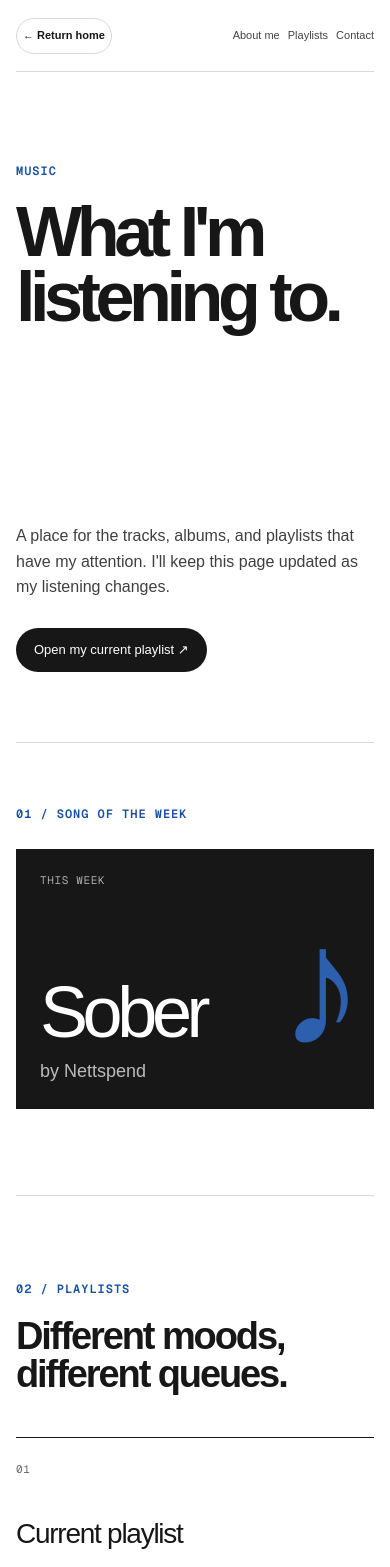
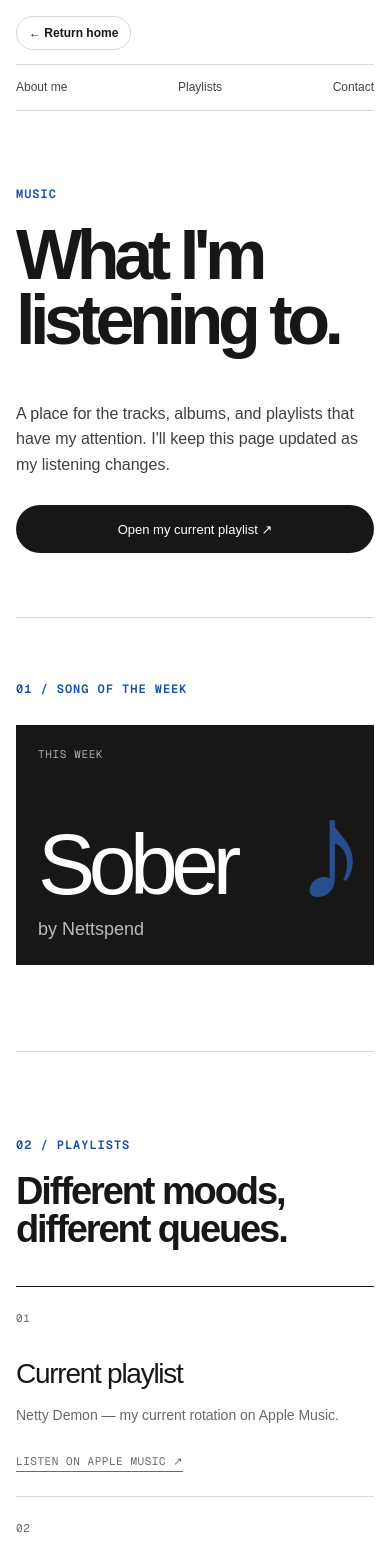
Before and after one commit to WHYDOESTHISWORLDEXIST/stefan-portfolio, a Next.js app: page /music in a window 390 px wide. Shown: the top 1567 px of the page. Built offline with nearby package versions, Linux system fonts and the light colour scheme.

Commit message:
Add dedicated mobile layouts

```diff
--- a/app/globals.css
+++ b/app/globals.css
@@ -29,4 +29,67 @@
 @media (max-width:760px) { .shell{width:min(100% - 32px,1080px)}.navLinks{gap:16px}.topicBar{overflow-x:auto}.topicBarInner{width:650px;margin-left:16px}.topicBar a{padding-block:13px}.hero{min-height:610px;padding-top:90px}.hero h1{font-size:clamp(58px,18vw,78px)}.intro{font-size:23px}.heroMeta{display:block}.heroMeta span{display:block;margin-top:18px}.work{padding:86px 0 100px}.sectionHead{display:block;margin-bottom:44px}.sectionHead>p{margin-bottom:20px}.project{grid-template-columns:36px 1fr;gap:12px;padding:28px 0}.projectMeta{grid-column:2;justify-content:flex-start;margin-top:4px}.record{padding-bottom:90px}.recordBlock{grid-template-columns:1fr;gap:24px}.recordTitle{padding-right:0}.recordEntry{display:block}.recordEntry span{display:block;margin-top:8px}.bookEntry{display:flex}.bookEntry img{width:112px}.bookDetails{display:block;min-height:0}.bookDetails>span{margin-top:12px}.about{padding:90px 0}.aboutGrid{grid-template-columns:1fr;gap:0}.aboutCopy{padding-top:0}.contact{padding:96px 0 110px}.contact h2{font-size:45px}.footer{padding-bottom:28px}}
 @media (max-width:760px) { .aboutPage .nav{gap:8px}.aboutPage .navLinks{gap:8px;font-size:11px}.returnButton{flex-shrink:0;padding-inline:6px;font-size:11px}.aboutHero{min-height:680px;padding-top:92px}.aboutHero h1{font-size:clamp(56px,17vw,76px);margin-bottom:42px}.aboutIntro{grid-template-columns:1fr;gap:18px;margin-left:0}.currently,.education{padding:86px 0 100px}.shelf,.educationEntry{grid-template-columns:34px 1fr;gap:12px}.shelf p,.educationEntry p{grid-column:2}.valuesGrid{grid-template-columns:1fr;gap:34px}.aboutValues{padding:90px 0} }
 @media (max-width:760px) { .musicPage .nav{gap:8px}.musicPage .navLinks{gap:8px;font-size:11px}.musicHero{min-height:670px;padding-top:92px}.musicHero h1{font-size:clamp(58px,18vw,78px)}.musicHeroBottom{display:block}.musicHeroBottom p{font-size:16px;margin-bottom:28px}.songOfWeek{padding:64px 0 86px}.featuredSong{min-height:260px;padding:24px}.featuredSongMark{right:10px;font-size:170px}.playlistSection{padding:86px 0 100px}.playlistGrid{grid-template-columns:1fr}.playlistCard{min-height:230px;padding:24px 0}.playlistCard:nth-child(odd){border-right:0}.playlistCard:nth-child(even){padding-left:0}.musicNote{padding:90px 0}.musicNoteInner{grid-template-columns:1fr;gap:32px} }
+
+/* A separate, touch-friendly composition for phones and small tablets. */
+@media (max-width:760px) {
+  .shell { width:calc(100% - 32px); }
+  .nav,.aboutPage .nav,.musicPage .nav { height:auto; min-height:0; padding:16px 0 14px; flex-wrap:wrap; gap:14px; }
+  .wordmark { font-size:17px; }
+  .navLinks,.aboutPage .navLinks,.musicPage .navLinks { order:2; width:100%; padding-top:13px; border-top:1px solid var(--line); justify-content:space-between; gap:12px; font-size:12px; }
+  .returnButton { min-height:34px; padding:0 12px; font-size:12px; }
+
+  .topicBar { position:relative; top:auto; overflow:visible; backdrop-filter:none; }
+  .topicBarInner { width:calc(100% - 32px); margin-inline:auto; grid-template-columns:repeat(2,minmax(0,1fr)); }
+  .topicBar a,.topicBar a:not(:first-child) { padding:12px 10px; border-right:1px solid var(--line); border-bottom:1px solid var(--line); font-size:10px; }
+  .topicBar a:nth-child(2n) { border-right:0; }
+  .topicBar a:nth-last-child(-n+2) { border-bottom:0; }
+
+  .hero { min-height:auto; padding:76px 0 42px; }
+  .hero h1 { margin:17px 0 24px; font-size:clamp(54px,17vw,76px); }
+  .intro { font-size:22px; line-height:1.32; }
+  .heroMeta { margin-top:68px; padding-top:0; }
+
+  .work { padding:78px 0 88px; }
+  .sectionHead { margin-bottom:38px; }
+  .project { grid-template-columns:30px minmax(0,1fr); gap:12px; padding:26px 0 28px; }
+  .project h3 { font-size:23px; }
+  .projectMeta { grid-column:2; flex-direction:column; gap:5px; }
+
+  .record { padding-bottom:82px; }
+  .recordBlock { gap:20px; padding:22px 0 38px; }
+  .recordTitle { padding-bottom:2px; }
+  .bookEntry { display:grid; grid-template-columns:96px minmax(0,1fr); gap:20px; }
+  .bookEntry img { width:96px; }
+  .bookDetails { display:flex; min-height:0; flex-direction:column; justify-content:flex-start; gap:14px; }
+  .bookDetails>span { margin-top:0; white-space:normal; }
+
+  .aboutHero,.musicHero { min-height:auto; padding:76px 0 64px; }
+  .aboutHero h1 { margin:20px 0 38px; }
+  .jumpLink { margin-top:56px; padding-top:0; }
+  .shelf,.educationEntry { grid-template-columns:28px minmax(0,1fr); padding:24px 0 26px; }
+  .shelf p,.educationEntry p { margin-top:3px; }
+  .valuesGrid { gap:28px; }
+
+  .musicHero h1 { margin-bottom:48px; }
+  .musicHeroBottom { margin-top:0; }
+  .appleMusicLink { width:100%; justify-content:center; min-height:48px; }
+  .featuredSong { min-height:240px; padding:22px; }
+  .featuredSong h2 { font-size:clamp(64px,22vw,96px); }
+  .featuredSongMark { right:8px; font-size:140px; opacity:.78; }
+  .playlistCard { min-height:210px; }
+
+  .contactLinks { display:grid; gap:18px; justify-items:start; }
+  .emailLink { max-width:100%; overflow-wrap:anywhere; }
+  .footer { gap:18px; align-items:flex-end; }
+}
+
+@media (max-width:380px) {
+  .shell { width:calc(100% - 24px); }
+  .topicBarInner { width:calc(100% - 24px); }
+  .navLinks,.aboutPage .navLinks,.musicPage .navLinks { font-size:11px; gap:8px; }
+  .topicBar a,.topicBar a:not(:first-child) { padding-inline:7px; letter-spacing:.02em; }
+  .hero h1,.aboutHero h1,.musicHero h1 { font-size:52px; }
+  .intro { font-size:20px; }
+  .contact h2 { font-size:39px; }
+}
 @media (prefers-reduced-motion:reduce){html{scroll-behavior:auto}}
```
